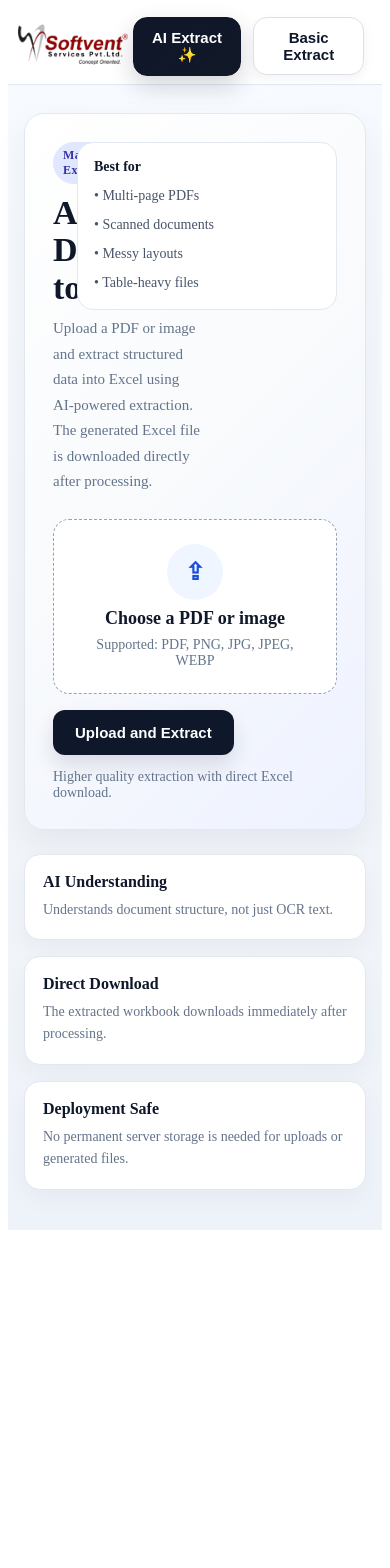
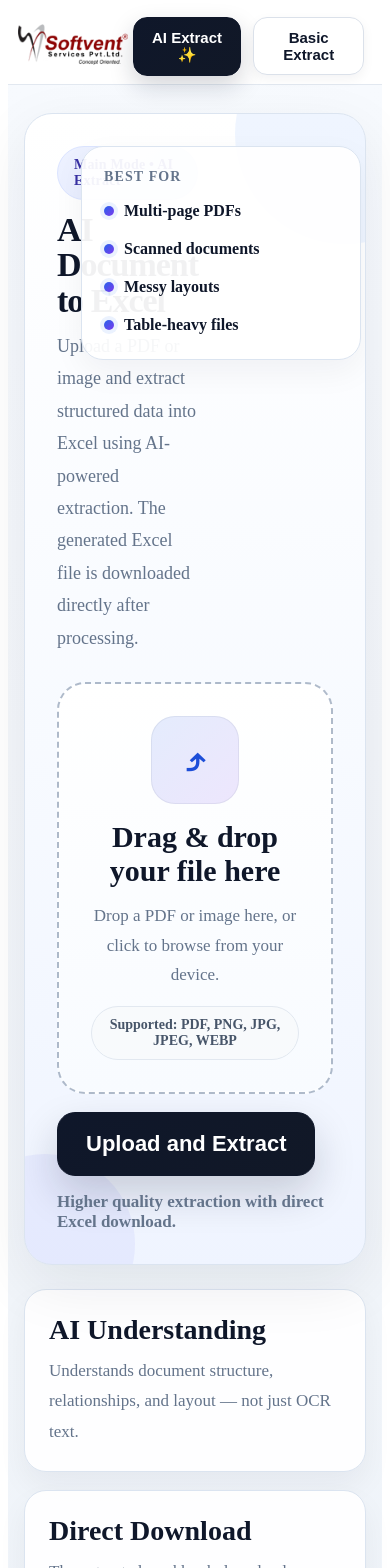
Before and after one commit to kushank812/doc2excel_pro, a React (Vite) app in the folder frontend/: page / in a window 390 px wide. Shown: the top 1568 px of the page. Before the commit the page ends 1238 px from the top, so only its background shows below. Built offline with nearby package versions, Linux system fonts and the light colour scheme.

Commit message:
remove frontend node_modules

```diff
--- a/frontend/src/pages/UploadPage.jsx
+++ b/frontend/src/pages/UploadPage.jsx
@@ -1,4 +1,4 @@
-import { useState } from "react";
+import { useMemo, useRef, useState } from "react";
 
 const API_BASE =
   import.meta.env.VITE_API_BASE || "http://127.0.0.1:8000";
@@ -52,12 +52,97 @@ async function parseError(res) {
   }
 }
 
+function formatBytes(bytes) {
+  if (!bytes && bytes !== 0) return "";
+  if (bytes < 1024) return `${bytes} B`;
+  const kb = bytes / 1024;
+  if (kb < 1024) return `${kb.toFixed(2)} KB`;
+  const mb = kb / 1024;
+  return `${mb.toFixed(2)} MB`;
+}
+
+function getFileCategory(file) {
+  if (!file) return "";
+  if (file.type === "application/pdf") return "PDF Document";
+  if (file.type.startsWith("image/")) return "Image File";
+  return file.type || "Unknown";
+}
+
 export default function UploadPage() {
+  const inputRef = useRef(null);
+
   const [file, setFile] = useState(null);
+  const [dragging, setDragging] = useState(false);
   const [loading, setLoading] = useState(false);
   const [error, setError] = useState("");
   const [success, setSuccess] = useState("");
   const [lastDownloadedFile, setLastDownloadedFile] = useState("");
+
+  const acceptedText = useMemo(
+    () => "PDF, PNG, JPG, JPEG, WEBP",
+    []
+  );
+
+  function validateFile(selectedFile) {
+    if (!selectedFile) return "Please select a file first.";
+
+    const allowed = [
+      "application/pdf",
+      "image/png",
+      "image/jpg",
+      "image/jpeg",
+      "image/webp",
+    ];
+
+    if (!allowed.includes(selectedFile.type)) {
+      return "Only PDF, PNG, JPG, JPEG, and WEBP files are supported.";
+    }
+
+    return "";
+  }
+
+  function handleFileSelection(selectedFile) {
+    const validationError = validateFile(selectedFile);
+
+    if (validationError) {
+      setFile(null);
+      setError(validationError);
+      setSuccess("");
+      setLastDownloadedFile("");
+      return;
+    }
+
+    setFile(selectedFile);
+    setError("");
+    setSuccess("");
+    setLastDownloadedFile("");
+  }
+
+  function openPicker() {
+    inputRef.current?.click();
+  }
+
+  function onInputChange(e) {
+    const selectedFile = e.target.files?.[0] || null;
+    handleFileSelection(selectedFile);
+  }
+
+  function onDragOver(e) {
+    e.preventDefault();
+    setDragging(true);
+  }
+
+  function onDragLeave(e) {
+    e.preventDefault();
+    setDragging(false);
+  }
+
+  function onDrop(e) {
+    e.preventDefault();
+    setDragging(false);
+    const selectedFile = e.dataTransfer.files?.[0] || null;
+    handleFileSelection(selectedFile);
+  }
 
   async function handleUpload(e) {
     e.preventDefault();
@@ -103,6 +188,9 @@ export default function UploadPage() {
   return (
     <div style={pageStyle}>
       <section style={heroCardStyle}>
+        <div style={glowTopRightStyle} />
+        <div style={glowBottomLeftStyle} />
+
         <div style={heroHeaderStyle}>
           <div style={heroTextWrapStyle}>
             <div style={heroBadgeStyle}>Main Mode • AI Extract</div>
@@ -117,33 +205,51 @@ export default function UploadPage() {
           <div style={heroSideCardStyle}>
             <div style={heroSideTitleStyle}>Best for</div>
             <div style={heroPointsStyle}>
-              <div>• Multi-page PDFs</div>
-              <div>• Scanned documents</div>
-              <div>• Messy layouts</div>
-              <div>• Table-heavy files</div>
+              <div style={pointRowStyle}><span style={pointDotStyle} />Multi-page PDFs</div>
+              <div style={pointRowStyle}><span style={pointDotStyle} />Scanned documents</div>
+              <div style={pointRowStyle}><span style={pointDotStyle} />Messy layouts</div>
+              <div style={pointRowStyle}><span style={pointDotStyle} />Table-heavy files</div>
             </div>
           </div>
         </div>
 
         <form
           onSubmit={handleUpload}
-          style={{ display: "grid", gap: 16, marginTop: 24 }}
+          style={{ display: "grid", gap: 18, marginTop: 28, position: "relative", zIndex: 1 }}
         >
-          <label style={uploadBoxStyle}>
+          <label
+            style={{
+              ...uploadBoxStyle,
+              ...(dragging ? uploadBoxDraggingStyle : null),
+            }}
+            onDragOver={onDragOver}
+            onDragLeave={onDragLeave}
+            onDrop={onDrop}
+            onClick={openPicker}
+          >
             <input
+              ref={inputRef}
               type="file"
               accept=".pdf,.png,.jpg,.jpeg,.webp"
-              onChange={(e) => setFile(e.target.files?.[0] || null)}
+              onChange={onInputChange}
               style={{ display: "none" }}
             />
 
-            <div style={uploadIconStyle}>⇪</div>
+            <div style={uploadIconShellStyle}>
+              <div style={uploadIconStyle}>⤴</div>
+            </div>
+
             <div style={uploadTitleStyle}>
-              {file ? "File selected successfully" : "Choose a PDF or image"}
+              {file ? "File selected successfully" : "Drag & drop your file here"}
             </div>
+
             <div style={uploadSubStyle}>
-              Supported: PDF, PNG, JPG, JPEG, WEBP
+              {file
+                ? "Your file is ready. Click extract to generate the Excel file."
+                : "Drop a PDF or image here, or click to browse from your device."}
             </div>
+
+            <div style={supportBadgeStyle}>Supported: {acceptedText}</div>
           </label>
 
           {file ? (
@@ -151,17 +257,19 @@ export default function UploadPage() {
               <div style={fileCardGridStyle}>
                 <div>
                   <div style={labelMiniStyle}>File Name</div>
-                  <div style={valueMiniStyle}>{file.name}</div>
+                  <div style={valueMiniStyle} title={file.name}>
+                    {file.name}
+                  </div>
                 </div>
+
                 <div>
                   <div style={labelMiniStyle}>Size</div>
-                  <div style={valueMiniStyle}>
-                    {(file.size / 1024 / 1024).toFixed(2)} MB
-                  </div>
+                  <div style={valueMiniStyle}>{formatBytes(file.size)}</div>
                 </div>
+
                 <div>
                   <div style={labelMiniStyle}>Type</div>
-                  <div style={valueMiniStyle}>{file.type || "Unknown"}</div>
+                  <div style={valueMiniStyle}>{getFileCategory(file)}</div>
                 </div>
               </div>
             </div>
@@ -194,15 +302,17 @@ export default function UploadPage() {
         <div style={miniCardStyle}>
           <div style={miniCardTitleStyle}>AI Understanding</div>
           <div style={miniCardTextStyle}>
-            Understands document structure, not just OCR text.
+            Understands document structure, relationships, and layout — not just OCR text.
           </div>
         </div>
+
         <div style={miniCardStyle}>
           <div style={miniCardTitleStyle}>Direct Download</div>
           <div style={miniCardTextStyle}>
-            The extracted workbook downloads immediately after processing.
+            The extracted workbook downloads immediately after processing for a smoother workflow.
           </div>
         </div>
+
         <div style={miniCardStyle}>
           <div style={miniCardTitleStyle}>Deployment Safe</div>
           <div style={miniCardTextStyle}>
@@ -220,214 +330,300 @@ const pageStyle = {
 };
 
 const heroCardStyle = {
+  position: "relative",
+  overflow: "hidden",
   background:
-    "linear-gradient(135deg, #ffffff 0%, #f8fafc 50%, #eef2ff 100%)",
-  border: "1px solid #e2e8f0",
-  borderRadius: 20,
-  padding: 28,
-  boxShadow: "0 14px 34px rgba(15, 23, 42, 0.06)",
+    "linear-gradient(180deg, rgba(255,255,255,0.98) 0%, rgba(247,250,255,0.98) 55%, rgba(239,244,255,0.98) 100%)",
+  border: "1px solid #dbe4f0",
+  borderRadius: 28,
+  padding: 32,
+  boxShadow: "0 20px 60px rgba(15, 23, 42, 0.08)",
+};
+
+const glowTopRightStyle = {
+  position: "absolute",
+  top: -90,
+  right: -90,
+  width: 220,
+  height: 220,
+  borderRadius: "50%",
+  background: "rgba(59,130,246,0.08)",
+  pointerEvents: "none",
+};
+
+const glowBottomLeftStyle = {
+  position: "absolute",
+  bottom: -70,
+  left: -70,
+  width: 180,
+  height: 180,
+  borderRadius: "50%",
+  background: "rgba(99,102,241,0.08)",
+  pointerEvents: "none",
 };
 
 const heroHeaderStyle = {
+  position: "relative",
+  zIndex: 1,
   display: "grid",
-  gridTemplateColumns: "minmax(0, 1.6fr) minmax(260px, 0.9fr)",
-  gap: 18,
+  gridTemplateColumns: "minmax(0, 1.6fr) minmax(280px, 0.9fr)",
+  gap: 24,
 };
 
 const heroTextWrapStyle = {
   display: "grid",
-  gap: 10,
+  gap: 12,
 };
 
 const heroBadgeStyle = {
   display: "inline-flex",
   alignItems: "center",
   width: "fit-content",
-  padding: "6px 10px",
+  padding: "10px 16px",
   borderRadius: 999,
-  background: "#e0e7ff",
+  background: "linear-gradient(135deg, #eef2ff 0%, #e0e7ff 100%)",
   color: "#3730a3",
   fontWeight: 800,
-  fontSize: 12,
-  letterSpacing: 0.4,
+  fontSize: 14,
+  letterSpacing: 0.2,
+  border: "1px solid #dbe4ff",
 };
 
 const heroSideCardStyle = {
-  background: "#ffffff",
-  border: "1px solid #e2e8f0",
-  borderRadius: 16,
-  padding: 16,
+  background: "rgba(255,255,255,0.94)",
+  border: "1px solid #dbe4f0",
+  borderRadius: 22,
+  padding: 22,
   alignSelf: "start",
+  boxShadow: "0 12px 32px rgba(15, 23, 42, 0.05)",
 };
 
 const heroSideTitleStyle = {
   fontSize: 14,
-  fontWeight: 800,
-  color: "#0f172a",
-  marginBottom: 10,
+  fontWeight: 900,
+  color: "#64748b",
+  marginBottom: 14,
+  textTransform: "uppercase",
+  letterSpacing: "0.08em",
 };
 
 const heroPointsStyle = {
   display: "grid",
-  gap: 8,
-  color: "#475569",
-  fontSize: 14,
+  gap: 14,
+  color: "#0f172a",
+  fontSize: 16,
   lineHeight: 1.5,
+  fontWeight: 700,
+};
+
+const pointRowStyle = {
+  display: "flex",
+  alignItems: "center",
+  gap: 10,
+};
+
+const pointDotStyle = {
+  width: 10,
+  height: 10,
+  borderRadius: "50%",
+  background: "linear-gradient(135deg, #2563eb, #7c3aed)",
+  boxShadow: "0 0 0 4px rgba(59,130,246,0.10)",
+  flexShrink: 0,
 };
 
 const titleStyle = {
   marginTop: 0,
   marginBottom: 0,
-  fontSize: 34,
+  fontSize: "clamp(34px, 5vw, 56px)",
   fontWeight: 900,
   color: "#0f172a",
-  lineHeight: 1.1,
+  lineHeight: 1.04,
+  letterSpacing: "-0.03em",
 };
 
 const mutedStyle = {
   color: "#64748b",
   margin: 0,
-  fontSize: 15,
-  lineHeight: 1.7,
+  fontSize: 18,
+  lineHeight: 1.8,
   maxWidth: 760,
 };
 
 const uploadBoxStyle = {
-  border: "1.5px dashed #94a3b8",
-  borderRadius: 16,
-  background: "#ffffff",
-  padding: 24,
+  border: "2px dashed rgba(148, 163, 184, 0.75)",
+  borderRadius: 28,
+  background: "linear-gradient(180deg, #ffffff 0%, #f8fbff 100%)",
+  minHeight: 280,
+  padding: 32,
   display: "grid",
-  gap: 8,
+  gap: 12,
   justifyItems: "center",
+  alignContent: "center",
   cursor: "pointer",
   textAlign: "center",
+  transition: "all 0.2s ease",
+  boxShadow: "inset 0 0 0 1px rgba(255,255,255,0.45)",
+};
+
+const uploadBoxDraggingStyle = {
+  border: "2px solid #2563eb",
+  background: "linear-gradient(180deg, #eff6ff 0%, #f8fbff 100%)",
+  boxShadow: "0 16px 40px rgba(37,99,235,0.12)",
+};
+
+const uploadIconShellStyle = {
+  width: 88,
+  height: 88,
+  borderRadius: 24,
+  display: "grid",
+  placeItems: "center",
+  background: "linear-gradient(135deg, rgba(37,99,235,0.12), rgba(124,58,237,0.12))",
+  boxShadow: "inset 0 0 0 1px rgba(148,163,184,0.18)",
+  marginBottom: 4,
 };
 
 const uploadIconStyle = {
-  width: 56,
-  height: 56,
-  borderRadius: "50%",
-  display: "grid",
-  placeItems: "center",
-  background: "#eff6ff",
   color: "#1d4ed8",
-  fontSize: 24,
+  fontSize: 34,
   fontWeight: 900,
+  lineHeight: 1,
 };
 
 const uploadTitleStyle = {
-  fontSize: 18,
-  fontWeight: 800,
+  fontSize: 30,
+  fontWeight: 900,
   color: "#0f172a",
+  lineHeight: 1.15,
 };
 
 const uploadSubStyle = {
   color: "#64748b",
+  fontSize: 17,
+  lineHeight: 1.75,
+  maxWidth: 760,
+};
+
+const supportBadgeStyle = {
+  marginTop: 4,
+  color: "#475569",
   fontSize: 14,
+  fontWeight: 700,
+  padding: "10px 14px",
+  borderRadius: 999,
+  background: "#f8fafc",
+  border: "1px solid #e2e8f0",
 };
 
 const fileCardStyle = {
-  padding: 16,
-  background: "#f8fafc",
-  border: "1px solid #e2e8f0",
-  borderRadius: 14,
+  padding: 20,
+  background: "rgba(255,255,255,0.95)",
+  border: "1px solid #dbe4f0",
+  borderRadius: 22,
+  boxShadow: "0 12px 30px rgba(15, 23, 42, 0.05)",
 };
 
 const fileCardGridStyle = {
   display: "grid",
   gridTemplateColumns: "repeat(auto-fit, minmax(180px, 1fr))",
-  gap: 14,
+  gap: 16,
 };
 
 const labelMiniStyle = {
   fontSize: 12,
-  fontWeight: 700,
+  fontWeight: 800,
   color: "#64748b",
-  marginBottom: 4,
+  marginBottom: 6,
   textTransform: "uppercase",
-  letterSpacing: 0.4,
+  letterSpacing: "0.08em",
 };
 
 const valueMiniStyle = {
   color: "#0f172a",
-  fontWeight: 700,
+  fontWeight: 800,
   wordBreak: "break-word",
+  fontSize: 17,
 };
 
 const errorStyle = {
-  color: "#b91c1c",
+  color: "#991b1b",
   background: "#fef2f2",
-  padding: 12,
-  borderRadius: 12,
+  padding: 16,
+  borderRadius: 16,
   border: "1px solid #fecaca",
-  fontWeight: 600,
+  fontWeight: 700,
+  boxShadow: "0 10px 24px rgba(15,23,42,0.04)",
 };
 
 const successStyle = {
   color: "#166534",
-  background: "#ecfdf5",
-  padding: 14,
-  borderRadius: 12,
-  border: "1px solid #86efac",
+  background: "#f0fdf4",
+  padding: 16,
+  borderRadius: 16,
+  border: "1px solid #bbf7d0",
+  boxShadow: "0 10px 24px rgba(15,23,42,0.04)",
 };
 
 const successTitleStyle = {
-  fontWeight: 800,
+  fontWeight: 900,
 };
 
 const successSubStyle = {
-  marginTop: 4,
+  marginTop: 6,
   fontSize: 14,
+  fontWeight: 600,
 };
 
 const buttonRowStyle = {
   display: "flex",
-  gap: 14,
+  gap: 16,
   alignItems: "center",
   flexWrap: "wrap",
 };
 
 const buttonStyle = {
-  background: "#0f172a",
+  background: "linear-gradient(135deg, #0f172a 0%, #111827 100%)",
   color: "#fff",
-  border: "none",
-  padding: "14px 22px",
-  borderRadius: 12,
-  fontWeight: 800,
+  border: "1px solid #0f172a",
+  padding: "18px 28px",
+  borderRadius: 18,
+  fontWeight: 900,
   cursor: "pointer",
-  fontSize: 15,
-  boxShadow: "0 10px 20px rgba(15, 23, 42, 0.12)",
+  fontSize: 22,
+  boxShadow: "0 18px 40px rgba(15, 23, 42, 0.18)",
+  minWidth: 240,
 };
 
 const helperTextStyle = {
   color: "#64748b",
-  fontSize: 14,
+  fontSize: 17,
+  fontWeight: 600,
 };
 
 const infoGridStyle = {
   display: "grid",
-  gridTemplateColumns: "repeat(auto-fit, minmax(220px, 1fr))",
-  gap: 16,
+  gridTemplateColumns: "repeat(auto-fit, minmax(260px, 1fr))",
+  gap: 18,
 };
 
 const miniCardStyle = {
-  background: "#fff",
-  border: "1px solid #e2e8f0",
-  borderRadius: 16,
-  padding: 18,
-  boxShadow: "0 10px 24px rgba(15, 23, 42, 0.04)",
+  background: "rgba(255,255,255,0.94)",
+  border: "1px solid #dbe4f0",
+  borderRadius: 22,
+  padding: 24,
+  boxShadow: "0 14px 30px rgba(15, 23, 42, 0.05)",
 };
 
 const miniCardTitleStyle = {
-  fontSize: 16,
-  fontWeight: 800,
+  fontSize: 28,
+  fontWeight: 900,
   color: "#0f172a",
-  marginBottom: 8,
+  marginBottom: 10,
+  lineHeight: 1.12,
 };
 
 const miniCardTextStyle = {
   color: "#64748b",
-  lineHeight: 1.6,
-  fontSize: 14,
+  lineHeight: 1.8,
+  fontSize: 17,
+  fontWeight: 500,
 };
```
